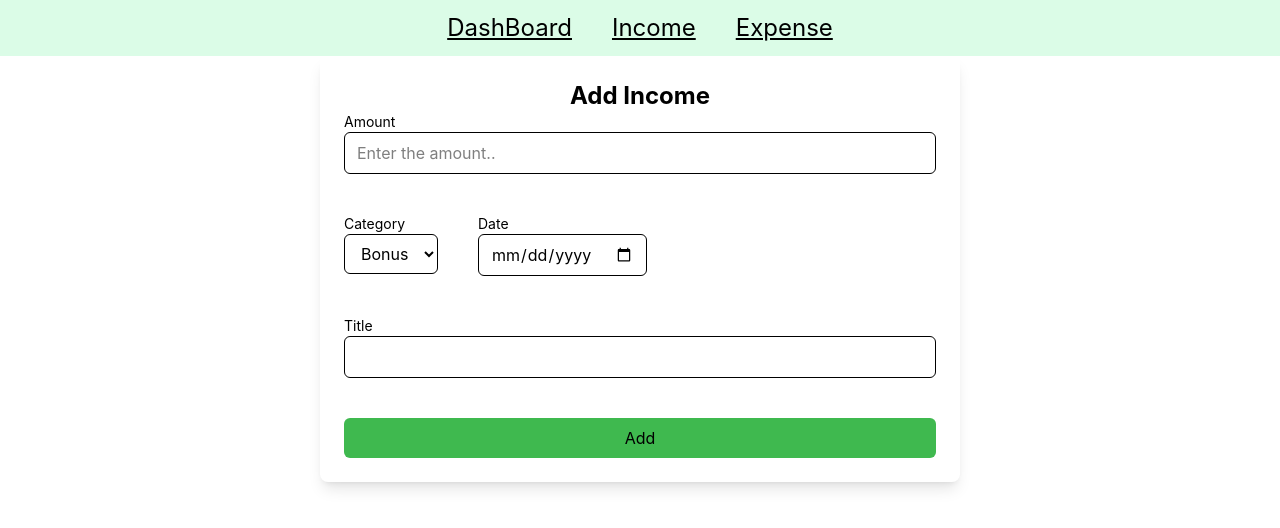
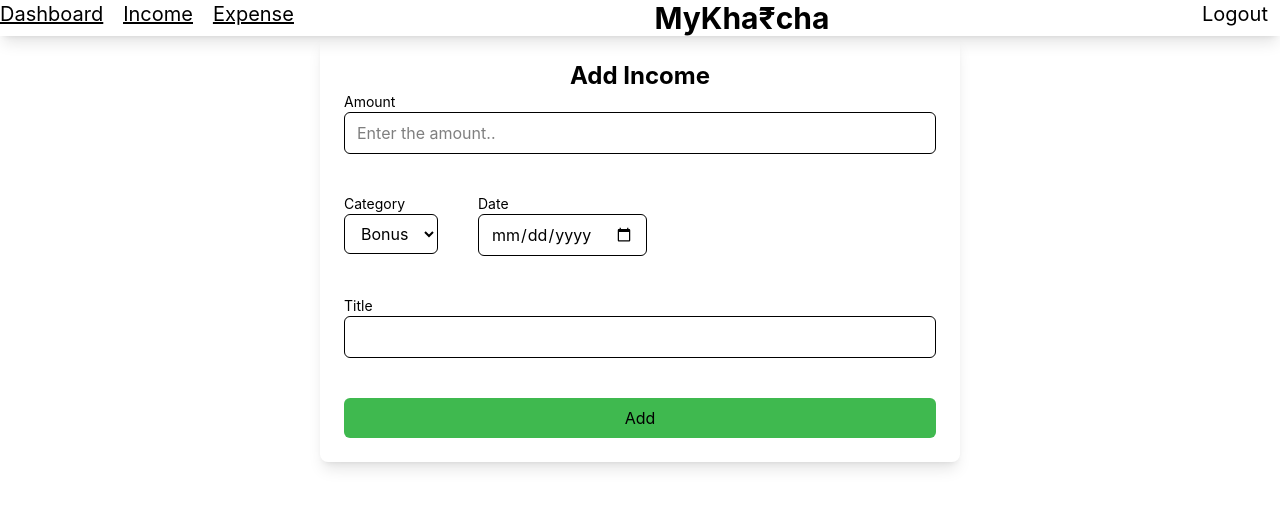
Before and after one commit to Nirbhaykumarstp/Money-tracker, a website: page addincome.html in a window 1280 px wide. Drawn offline with Linux system fonts and the light colour scheme.

Commit message:
Navbar changed in add income page

```diff
--- a/addincome.html
+++ b/addincome.html
@@ -7,17 +7,24 @@
     <link rel='stylesheet' href='./src/output.css'>
 </head>
 <body>
-    <header class="absolute top-0 flex flex-row justify-center w-full px-2 py-3 bg-green-100">
-        <nav class="sm:w-full">
-            <ul class="flex flex-row justify-center gap-10">
-                <li class="text-2xl underline underline-offset-2">DashBoard</li>
-                <li class="text-2xl underline underline-offset-2">Income</li>
-                <li class="text-2xl underline underline-offset-2">Expense</li>
+    <header class="w-full py-5 shadow-lg bg-blue-100">
+        <nav class="w-full">
+            <ul class="flex flex-row justify-between">
+                <div class="flex flex-row justify-center gap-5 text-xl px-5">
+                    <li class="underline underline-offset-3"><a href="dashboard.html">Dashboard</a></li>
+                    <li class="underline underline-offset-3"><a href="income.html">Income</a></li>
+                    <li class="underline underline-offset-3"><a href="expense.html">Expense</a></li>
+                </div>
+                <div>
+                    <h1 class="text-3xl font-bold text-center">MyKha₹cha</h1>
+                </div>
+                <div class="px-3">
+                    <li class="text-red-200 text-xl"><a href="logout">Logout</a></li>
+                </div>
             </ul>
         </nav>
     </header>
     <div class="w-full max-w-md bg-blue-100 p-6 rounded-lg shadow-lg shadow-black sm:w-1/2 sm:m-auto lg:m-auto">
-        <!-- <h2 class="font-bold text-3xl font-sans">Income Overview</h2> -->
         <h1 class="text-2xl font-bold text-center mb-6">
             Add Income
         </h1>
```
